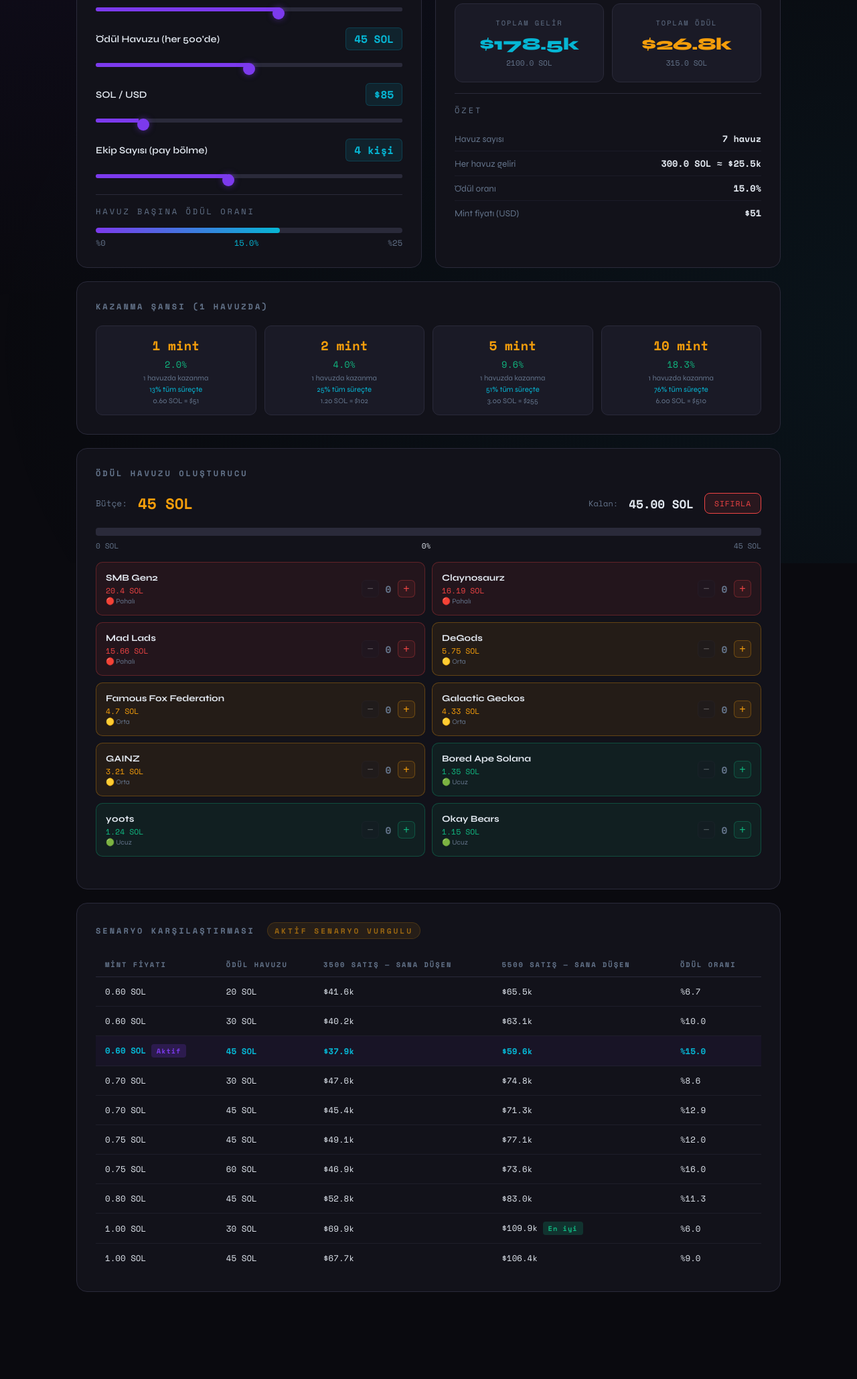
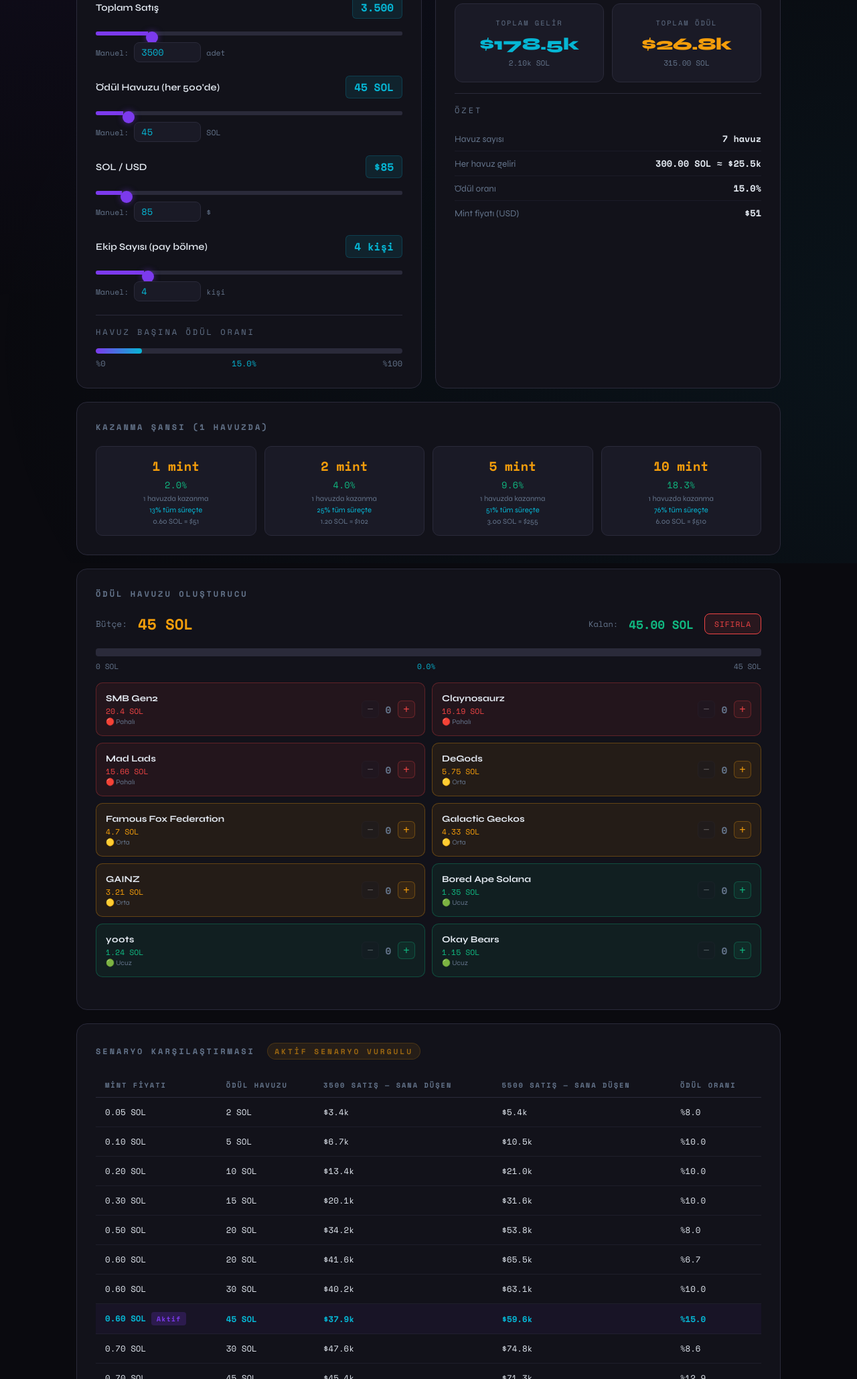
Before and after one commit to berkay-yuksel/hesapke, a plain HTML site: page index.html in a window 1280 px wide. Shown: the part 359-2418 px from the top of the page at 67% size. Before the commit the page ends 2328 px from the top, so only its background shows below. Drawn offline with nearby package versions, Linux system fonts and the light colour scheme.

Commit message:
Update index.html

```diff
--- a/index.html
+++ b/index.html
@@ -373,6 +373,35 @@
     border: 1px solid rgba(245,158,11,0.3);
     margin-left: 8px;
   }
+
+  /* Manuel input alanı */
+  .manual-input-row {
+    display: flex;
+    align-items: center;
+    gap: 8px;
+    margin-top: 6px;
+  }
+  .manual-input-row input[type="number"] {
+    width: 100px;
+    background: var(--surface2);
+    border: 1px solid var(--border);
+    border-radius: 8px;
+    color: var(--accent2);
+    font-family: 'Space Mono', monospace;
+    font-size: 0.85rem;
+    padding: 4px 10px;
+    outline: none;
+    -webkit-appearance: none;
+    -moz-appearance: textfield;
+  }
+  .manual-input-row input[type="number"]:focus {
+    border-color: var(--accent);
+  }
+  .manual-input-row label {
+    font-size: 0.72rem;
+    color: var(--muted);
+    font-family: 'Space Mono', monospace;
+  }
 </style>
 </head>
 <body>
@@ -387,44 +416,74 @@
     <div class="card">
       <h2>Değişkenler</h2>
 
+      <!-- Mint Fiyatı: 0.01 - 5 SOL, adım 0.01 -->
       <div class="slider-group">
         <div class="slider-label">
           <span>Mint Fiyatı</span>
           <span class="slider-value" id="mintPriceVal">0.60 SOL</span>
         </div>
-        <input type="range" id="mintPrice" min="0.3" max="1.5" step="0.05" value="0.6">
+        <input type="range" id="mintPrice" min="0.01" max="5" step="0.01" value="0.6">
+        <div class="manual-input-row">
+          <label>Manuel:</label>
+          <input type="number" id="mintPriceManual" min="0.01" max="5" step="0.01" value="0.6">
+          <label>SOL</label>
+        </div>
       </div>
 
+      <!-- Toplam Satış: 100 - 20000, adım 100 -->
       <div class="slider-group">
         <div class="slider-label">
           <span>Toplam Satış</span>
           <span class="slider-value" id="totalSalesVal">3,500</span>
         </div>
-        <input type="range" id="totalSales" min="500" max="5500" step="500" value="3500">
+        <input type="range" id="totalSales" min="100" max="20000" step="100" value="3500">
+        <div class="manual-input-row">
+          <label>Manuel:</label>
+          <input type="number" id="totalSalesManual" min="100" max="20000" step="100" value="3500">
+          <label>adet</label>
+        </div>
       </div>
 
+      <!-- Ödül Havuzu: 1 - 500 SOL, adım 1 -->
       <div class="slider-group">
         <div class="slider-label">
           <span>Ödül Havuzu (her 500'de)</span>
           <span class="slider-value" id="rewardPoolVal">45 SOL</span>
         </div>
-        <input type="range" id="rewardPool" min="10" max="80" step="5" value="45">
+        <input type="range" id="rewardPool" min="0" max="500" step="1" value="45">
+        <div class="manual-input-row">
+          <label>Manuel:</label>
+          <input type="number" id="rewardPoolManual" min="0" max="500" step="1" value="45">
+          <label>SOL</label>
+        </div>
       </div>
 
+      <!-- SOL/USD: 1 - 1000, adım 1 -->
       <div class="slider-group">
         <div class="slider-label">
           <span>SOL / USD</span>
           <span class="slider-value" id="solPriceVal">$85</span>
         </div>
-        <input type="range" id="solPrice" min="50" max="300" step="5" value="85">
+        <input type="range" id="solPrice" min="1" max="1000" step="1" value="85">
+        <div class="manual-input-row">
+          <label>Manuel:</label>
+          <input type="number" id="solPriceManual" min="1" max="1000" step="1" value="85">
+          <label>$</label>
+        </div>
       </div>
 
+      <!-- Ekip Sayısı: 1-20 -->
       <div class="slider-group">
         <div class="slider-label">
           <span>Ekip Sayısı (pay bölme)</span>
           <span class="slider-value" id="teamSizeVal">4 kişi</span>
         </div>
-        <input type="range" id="teamSize" min="1" max="8" step="1" value="4">
+        <input type="range" id="teamSize" min="1" max="20" step="1" value="4">
+        <div class="manual-input-row">
+          <label>Manuel:</label>
+          <input type="number" id="teamSizeManual" min="1" max="20" step="1" value="4">
+          <label>kişi</label>
+        </div>
       </div>
 
       <div class="divider"></div>
@@ -435,7 +494,7 @@
       <div style="display:flex;justify-content:space-between;margin-top:6px;">
         <span style="font-family:'Space Mono',monospace;font-size:0.75rem;color:var(--muted)">%0</span>
         <span style="font-family:'Space Mono',monospace;font-size:0.75rem;color:var(--accent2)" id="rewardRateText">—</span>
-        <span style="font-family:'Space Mono',monospace;font-size:0.75rem;color:var(--muted)">%25</span>
+        <span style="font-family:'Space Mono',monospace;font-size:0.75rem;color:var(--muted)">%100</span>
       </div>
     </div>
 
@@ -549,16 +608,21 @@
 
 <script>
   const scenarios = [
-    { mint: 0.6, reward: 20 },
-    { mint: 0.6, reward: 30 },
-    { mint: 0.6, reward: 45 },
-    { mint: 0.7, reward: 30 },
-    { mint: 0.7, reward: 45 },
+    { mint: 0.05, reward: 2 },
+    { mint: 0.1,  reward: 5 },
+    { mint: 0.2,  reward: 10 },
+    { mint: 0.3,  reward: 15 },
+    { mint: 0.5,  reward: 20 },
+    { mint: 0.6,  reward: 20 },
+    { mint: 0.6,  reward: 30 },
+    { mint: 0.6,  reward: 45 },
+    { mint: 0.7,  reward: 30 },
+    { mint: 0.7,  reward: 45 },
     { mint: 0.75, reward: 45 },
     { mint: 0.75, reward: 60 },
-    { mint: 0.8, reward: 45 },
-    { mint: 1.0, reward: 30 },
-    { mint: 1.0, reward: 45 },
+    { mint: 0.8,  reward: 45 },
+    { mint: 1.0,  reward: 30 },
+    { mint: 1.0,  reward: 45 },
   ];
 
   function calcShare(mint, sales, reward, sol, team) {
@@ -582,28 +646,62 @@
   }
 
   function fmt(n) {
-    if (n >= 1000) return '$' + (n/1000).toFixed(1) + 'k';
+    if (Math.abs(n) >= 1000000) return '$' + (n/1000000).toFixed(2) + 'M';
+    if (Math.abs(n) >= 1000) return '$' + (n/1000).toFixed(1) + 'k';
     return '$' + n.toFixed(0);
   }
 
   function fmtSol(n) {
-    return n.toFixed(1) + ' SOL';
+    if (Math.abs(n) >= 1000) return (n/1000).toFixed(2) + 'k SOL';
+    return n.toFixed(2) + ' SOL';
+  }
+
+  // Slider <-> Manuel input senkronizasyonu
+  function linkSliderManual(sliderId, manualId, onUpdate) {
+    const slider = document.getElementById(sliderId);
+    const manual = document.getElementById(manualId);
+
+    slider.addEventListener('input', () => {
+      manual.value = slider.value;
+      onUpdate();
+    });
+    manual.addEventListener('input', () => {
+      let v = parseFloat(manual.value);
+      const mn = parseFloat(slider.min), mx = parseFloat(slider.max);
+      if (isNaN(v)) return;
+      v = Math.max(mn, Math.min(mx, v));
+      slider.value = v;
+      onUpdate();
+    });
+    manual.addEventListener('change', () => {
+      let v = parseFloat(manual.value);
+      const mn = parseFloat(slider.min), mx = parseFloat(slider.max);
+      if (isNaN(v)) v = mn;
+      v = Math.max(mn, Math.min(mx, v));
+      slider.value = v;
+      manual.value = v;
+      onUpdate();
+    });
+  }
+
+  function getVal(id) {
+    return parseFloat(document.getElementById(id).value);
   }
 
   function update() {
-    const mint = parseFloat(document.getElementById('mintPrice').value);
+    const mint  = getVal('mintPrice');
     const sales = parseInt(document.getElementById('totalSales').value);
-    const reward = parseInt(document.getElementById('rewardPool').value);
-    const sol = parseInt(document.getElementById('solPrice').value);
-    const team = parseInt(document.getElementById('teamSize').value);
+    const reward= parseInt(document.getElementById('rewardPool').value);
+    const sol   = parseInt(document.getElementById('solPrice').value);
+    const team  = parseInt(document.getElementById('teamSize').value);
 
-    document.getElementById('mintPriceVal').textContent = mint.toFixed(2) + ' SOL';
+    document.getElementById('mintPriceVal').textContent  = mint.toFixed(2) + ' SOL';
     document.getElementById('totalSalesVal').textContent = sales.toLocaleString('tr');
     document.getElementById('rewardPoolVal').textContent = reward + ' SOL';
-    document.getElementById('solPriceVal').textContent = '$' + sol;
-    document.getElementById('teamSizeVal').textContent = team + ' kişi';
+    document.getElementById('solPriceVal').textContent   = '$' + sol;
+    document.getElementById('teamSizeVal').textContent   = team + ' kişi';
 
-    // Update slider track
+    // Update slider track gradient
     ['mintPrice', 'totalSales', 'rewardPool', 'solPrice', 'teamSize'].forEach(id => {
       const el = document.getElementById(id);
       const pct = (el.value - el.min) / (el.max - el.min) * 100;
@@ -612,31 +710,31 @@
 
     const r = calcShare(mint, sales, reward, sol, team);
 
-    document.getElementById('yourShare').textContent = fmt(r.yourShareUSD);
-    document.getElementById('yourShareSol').textContent = fmtSol(r.yourShare);
-    document.getElementById('projectRevenue').textContent = fmt(r.projectUSD);
-    document.getElementById('projectRevenueSol').textContent = fmtSol(r.projectSol);
-    document.getElementById('totalRevenue').textContent = fmt(r.totalUSD);
-    document.getElementById('totalRevenueSol').textContent = fmtSol(r.totalSol);
-    document.getElementById('totalReward').textContent = fmt(r.totalRewardUSD);
-    document.getElementById('totalRewardSol').textContent = fmtSol(r.totalReward);
-    document.getElementById('poolCount').textContent = r.pools + ' havuz';
-    document.getElementById('poolRevenue').textContent = fmtSol(r.poolRevenue) + ' ≈ ' + fmt(r.poolRevenue * sol);
-    document.getElementById('rewardRate').textContent = r.rewardRate.toFixed(1) + '%';
-    document.getElementById('mintUSD').textContent = fmt(mint * sol);
+    document.getElementById('yourShare').textContent        = fmt(r.yourShareUSD);
+    document.getElementById('yourShareSol').textContent     = fmtSol(r.yourShare);
+    document.getElementById('projectRevenue').textContent   = fmt(r.projectUSD);
+    document.getElementById('projectRevenueSol').textContent= fmtSol(r.projectSol);
+    document.getElementById('totalRevenue').textContent     = fmt(r.totalUSD);
+    document.getElementById('totalRevenueSol').textContent  = fmtSol(r.totalSol);
+    document.getElementById('totalReward').textContent      = fmt(r.totalRewardUSD);
+    document.getElementById('totalRewardSol').textContent   = fmtSol(r.totalReward);
+    document.getElementById('poolCount').textContent        = r.pools + ' havuz';
+    document.getElementById('poolRevenue').textContent      = fmtSol(r.poolRevenue) + ' ≈ ' + fmt(r.poolRevenue * sol);
+    document.getElementById('rewardRate').textContent       = r.rewardRate.toFixed(1) + '%';
+    document.getElementById('mintUSD').textContent          = fmt(mint * sol);
 
-    const pct = Math.min(r.rewardRate / 25 * 100, 100);
+    const pct = Math.min(r.rewardRate / 100 * 100, 100);
     document.getElementById('rewardRateFill').style.width = pct + '%';
-    document.getElementById('rewardRateText').textContent = r.rewardRate.toFixed(1) + '%';
+    document.getElementById('rewardRateText').textContent  = r.rewardRate.toFixed(1) + '%';
 
     // Kazanma şansı
     const mintCounts = [1, 2, 5, 10];
     const grid = document.getElementById('mintChanceGrid');
     grid.innerHTML = mintCounts.map(n => {
-      const winners = 10; // ~10 ödül per pool
+      const winners = 10;
       const chance1 = winners / 500;
       const chanceN = 1 - Math.pow(1 - chance1, n);
-      const chanceAll = 1 - Math.pow(1 - chanceN, r.pools);
+      const chanceAll = r.pools > 0 ? 1 - Math.pow(1 - chanceN, r.pools) : chanceN;
       return `
         <div class="chance-item">
           <div class="mints">${n} mint</div>
@@ -650,15 +748,14 @@
 
     // Senaryo tablosu
     const tbody = document.getElementById('scenarioBody');
+    const all5500 = scenarios.map(x => calcShare(x.mint, 5500, x.reward, sol, team).yourShareUSD);
+    const max5500 = Math.max(...all5500);
+
     tbody.innerHTML = scenarios.map(s => {
       const r3500 = calcShare(s.mint, 3500, s.reward, sol, team);
       const r5500 = calcShare(s.mint, 5500, s.reward, sol, team);
       const rate = (s.reward / (s.mint * 500) * 100).toFixed(1);
-      const isActive = Math.abs(s.mint - mint) < 0.01 && s.reward === reward;
-
-      // find best 5500
-      const all5500 = scenarios.map(x => calcShare(x.mint, 5500, x.reward, sol, team).yourShareUSD);
-      const max5500 = Math.max(...all5500);
+      const isActive = Math.abs(s.mint - mint) < 0.005 && s.reward === reward;
       const isBest = Math.abs(r5500.yourShareUSD - max5500) < 1;
 
       return `
@@ -671,12 +768,9 @@
         </tr>
       `;
     }).join('');
+
+    updateBudget();
   }
-
-  ['mintPrice','totalSales','rewardPool','solPrice','teamSize'].forEach(id => {
-    document.getElementById(id).addEventListener('input', update);
-    document.getElementById(id).addEventListener('input', updateBudget);
-  });
 
   // ---- ÖDÜL HAVUZU OLUŞTURUCU ----
 
@@ -699,7 +793,6 @@
     ucuz:   { bg: 'rgba(16,185,129,0.08)', border: 'rgba(16,185,129,0.3)', text: '#10b981', label: '🟢 Ucuz' },
   };
 
-  // selected: { name, floor, qty }[]
   let selected = [];
 
   function getSelectedTotal() {
@@ -707,7 +800,7 @@
   }
 
   function getBudget() {
-    return parseInt(document.getElementById('rewardPool').value);
+    return parseFloat(document.getElementById('rewardPool').value);
   }
 
   function updateBudget() {
@@ -732,7 +825,7 @@
   function addItem(name, floor) {
     const budget = getBudget();
     const used = getSelectedTotal();
-    if (used + floor > budget + 0.001) return; // bütçe aşılır
+    if (used + floor > budget + 0.001) return;
     const existing = selected.find(x => x.name === name);
     if (existing) { existing.qty++; }
     else { selected.push({ name, floor, qty: 1 }); }
@@ -805,6 +898,13 @@
     updateBudget();
   });
 
+  // Slider-manuel bağlantıları
+  linkSliderManual('mintPrice',  'mintPriceManual',  update);
+  linkSliderManual('totalSales', 'totalSalesManual', update);
+  linkSliderManual('rewardPool', 'rewardPoolManual', update);
+  linkSliderManual('solPrice',   'solPriceManual',   update);
+  linkSliderManual('teamSize',   'teamSizeManual',   update);
+
   // Init
   renderCollections();
   renderSelected();
```
